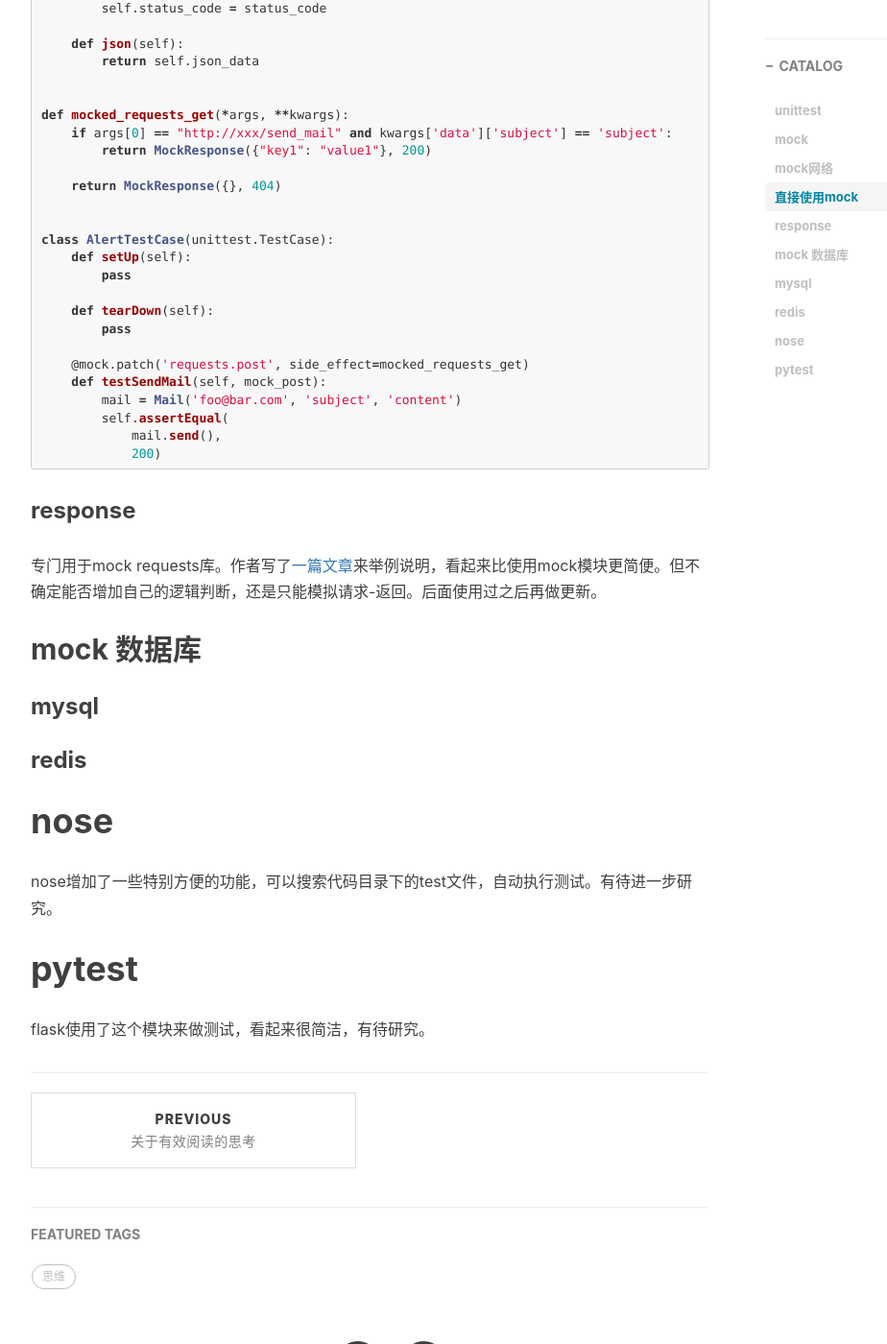
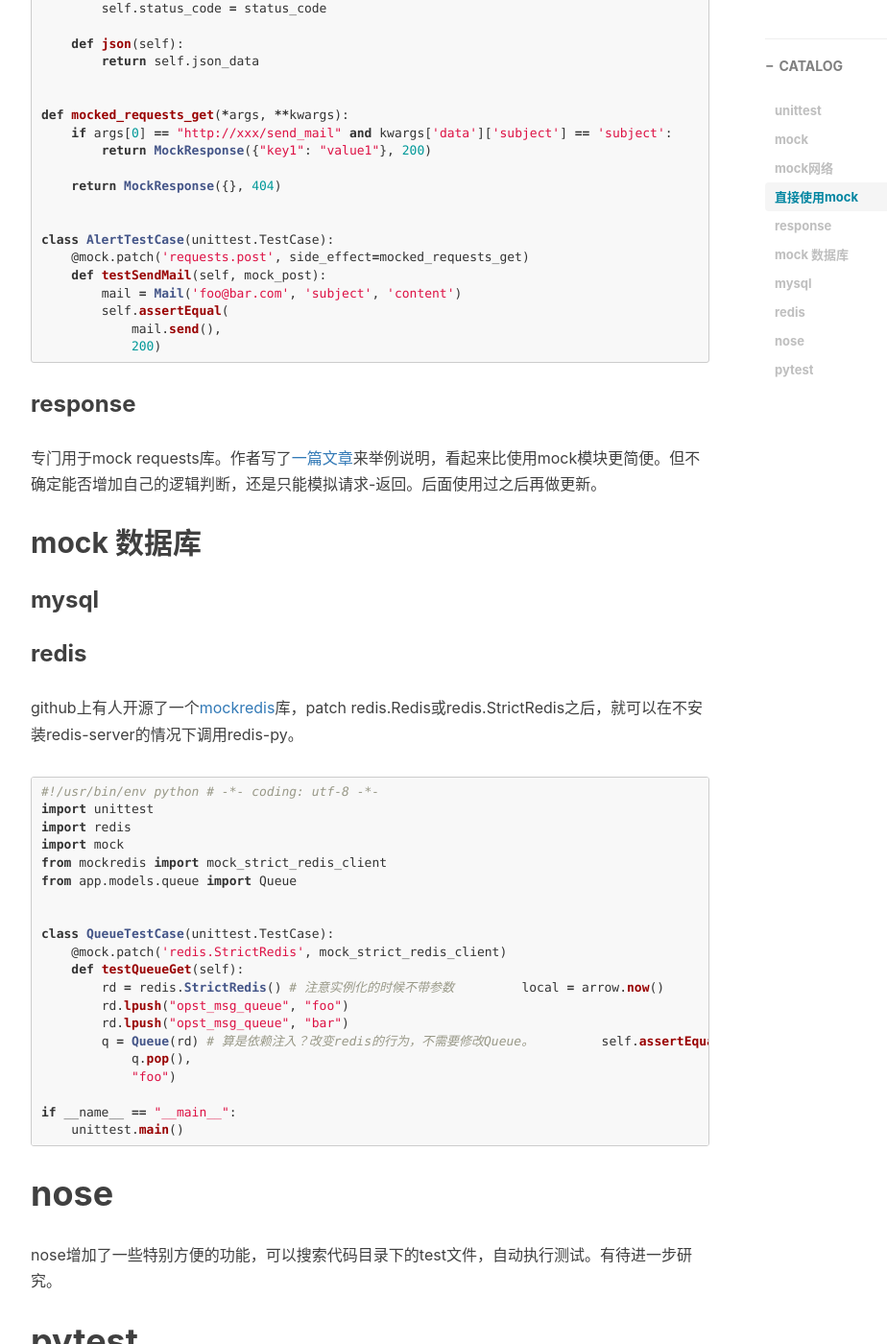
Before and after one commit to mickhan/blog, a Jekyll site: the page built from _posts/2016-08-26-how-to-do-test-in-python.md, in a window 1280 px wide and 1400 px high, scrolled down 1721 px. Shown: the whole window at 96% size, without its empty margins (233-1157 px from the left). Built offline with Jekyll 4.4.1, drawn with Linux system fonts in a browser that asks for light colours; nearby versions of some CDN libraries; comment, search, counter and statistics services are not loaded; some of the changed text lies outside the part shown.

Commit message:
增加redis mock

```diff
--- a/_posts/2016-08-26-how-to-do-test-in-python.md
+++ b/_posts/2016-08-26-how-to-do-test-in-python.md
@@ -7,7 +7,7 @@ tags:
     - 测试
 ---
 
-真正开始关注测试这个话题，是从读[《测试驱动开发》][1]开始的。这篇博客的题目打个问号，是因为我自己对测试的理解还很浅薄，只是记录下总结和思考吧。
+从读[《测试驱动开发》][1]开始，我才真正关注测试这个话题。之所以题目打了个问号，是因为我对测试的理解还很浅薄，不敢说能解答这个疑问，只是记录下自己的总结和思考吧。
 
 # unittest
 
@@ -70,12 +70,6 @@ def mocked_requests_get(*args, **kwargs):
 
 
 class AlertTestCase(unittest.TestCase):
-    def setUp(self):
-        pass
-
-    def tearDown(self):
-        pass
-
     @mock.patch('requests.post', side_effect=mocked_requests_get)
     def testSendMail(self, mock_post):
         mail = Mail('foo@bar.com', 'subject', 'content')
@@ -94,6 +88,35 @@ class AlertTestCase(unittest.TestCase):
 
 ### redis
 
+github上有人开源了一个[mockredis][5]库，patch redis.Redis或redis.StrictRedis之后，就可以在不安装redis-server的情况下调用redis-py。
+
+{% highlight python %}
+#!/usr/bin/env python
+# -*- coding: utf-8 -*-
+
+import unittest
+import redis
+import mock
+from mockredis import mock_strict_redis_client
+from app.models.queue import Queue
+
+
+class QueueTestCase(unittest.TestCase):
+    @mock.patch('redis.StrictRedis', mock_strict_redis_client)
+    def testQueueGet(self):
+        rd = redis.StrictRedis() # 注意实例化的时候不带参数
+        local = arrow.now()
+        rd.lpush("opst_msg_queue", "foo")
+        rd.lpush("opst_msg_queue", "bar")
+        q = Queue(rd) # 算是依赖注入？改变redis的行为，不需要修改Queue。
+        self.assertEqual(
+            q.pop(),
+            "foo")
+
+if __name__ == "__main__":
+    unittest.main()
+{% endhighlight %}
+
 # nose
 
 nose增加了一些特别方便的功能，可以搜索代码目录下的test文件，自动执行测试。有待进一步研究。
@@ -106,3 +129,4 @@ flask使用了这个模块来做测试，看起来很简洁，有待研究。
 [2]: http://stackoverflow.com/questions/15753390/python-mock-requests-and-the-response "mocking - python mock Requests and the response - Stack Overflow"
 [3]: http://cramer.io/2014/05/20/mocking-requests-with-responses "Mocking Python Requests with Responses - David Cramer's Blog"
 [4]: https://docs.python.org/2/library/unittest.html "25.3. unittest — Unit testing framework — Python 2.7.12 documentation"
+[5]: https://github.com/locationlabs/mockredis "locationlabs/mockredis: mock for redis-py"
```
